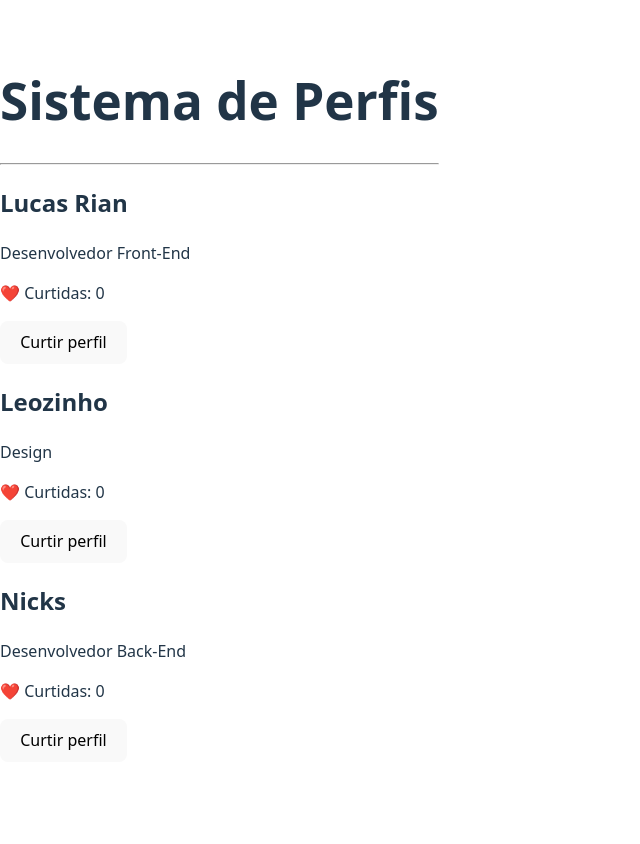
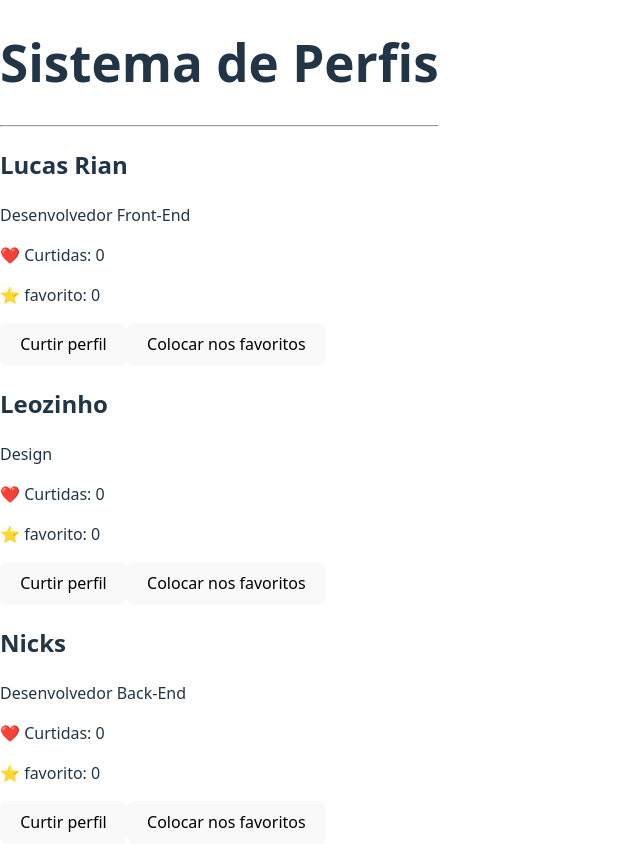
Before and after one commit to lucasriandev/Projects-React, a React (Vite) app in the folder meu-primeiro-projeto-react/: page / in a window 1280 px wide. Shown: the whole page, without its empty margins (0-640 px from the left). Before the commit the page ends 800 px from the top, so only its background shows below. Built offline with nearby package versions, Linux system fonts and the light colour scheme.

Commit message:
testando aprendizado

```diff
--- a/meu-primeiro-projeto-react/src/Profile.jsx
+++ b/meu-primeiro-projeto-react/src/Profile.jsx
@@ -3,10 +3,15 @@ import { useState } from "react";
 function Profile(props) {
   //criando o estado curtidas começando com 0
   const [curtidas, setCurtidas] = useState(0);
+  const [favorito, setFavorito] = useState(0);
 
   //sera chamada quando o botao clicar
   function adicionarCurtidas() {
     setCurtidas(curtidas + 1); //atualiza o estado somando 1
+  }
+
+  function adicionarFavorito() {
+    setFavorito(favorito + 1);
   }
 
   return (
@@ -15,8 +20,10 @@ function Profile(props) {
       <p>{props.cargo}</p>
 
       <p>❤️ Curtidas: {curtidas}</p>
+      <p>⭐ favorito: {favorito}</p>
 
       <button onClick={adicionarCurtidas}>Curtir perfil</button>
+      <button onClick={adicionarFavorito}>Colocar nos favoritos</button>
     </div>
   );
 }
```
